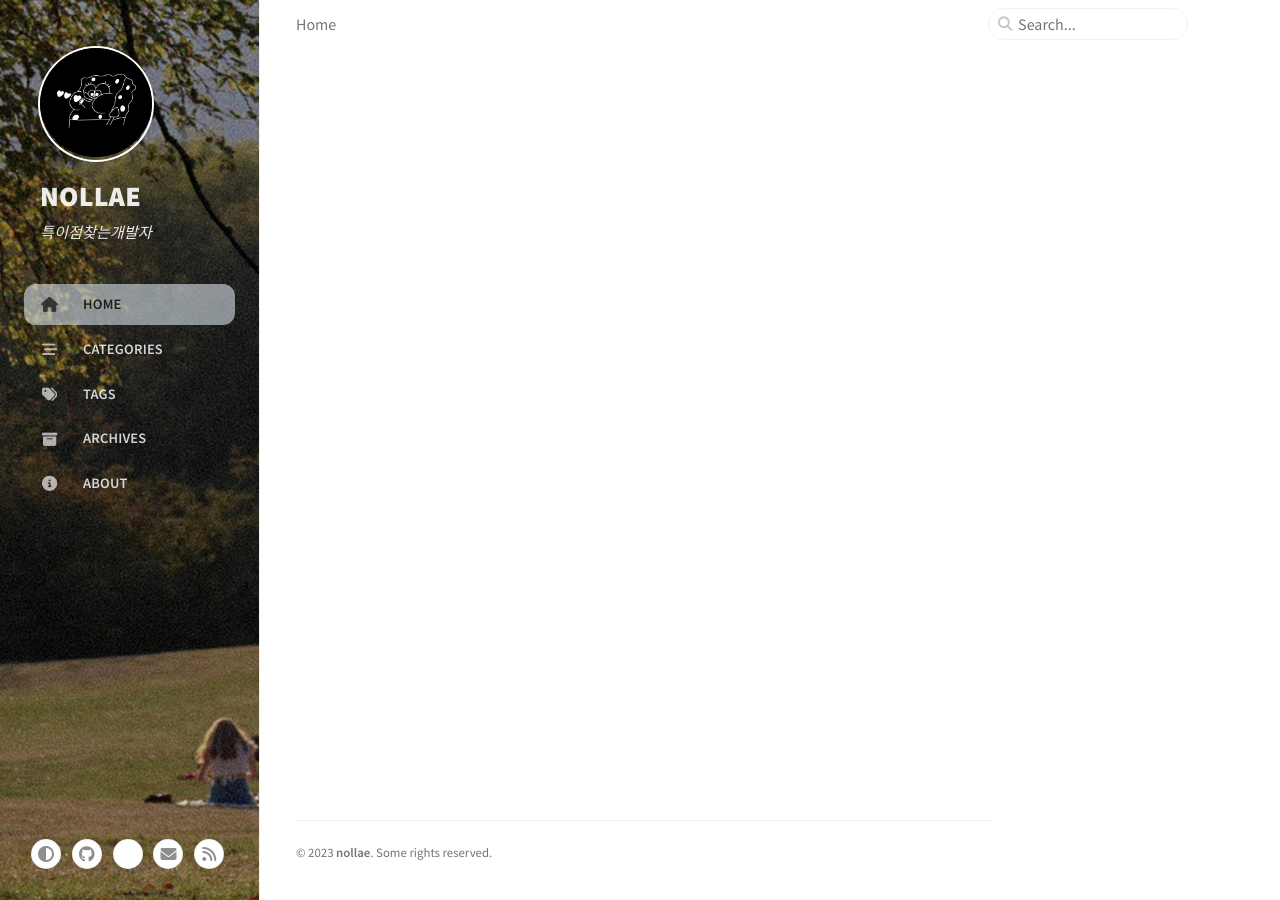
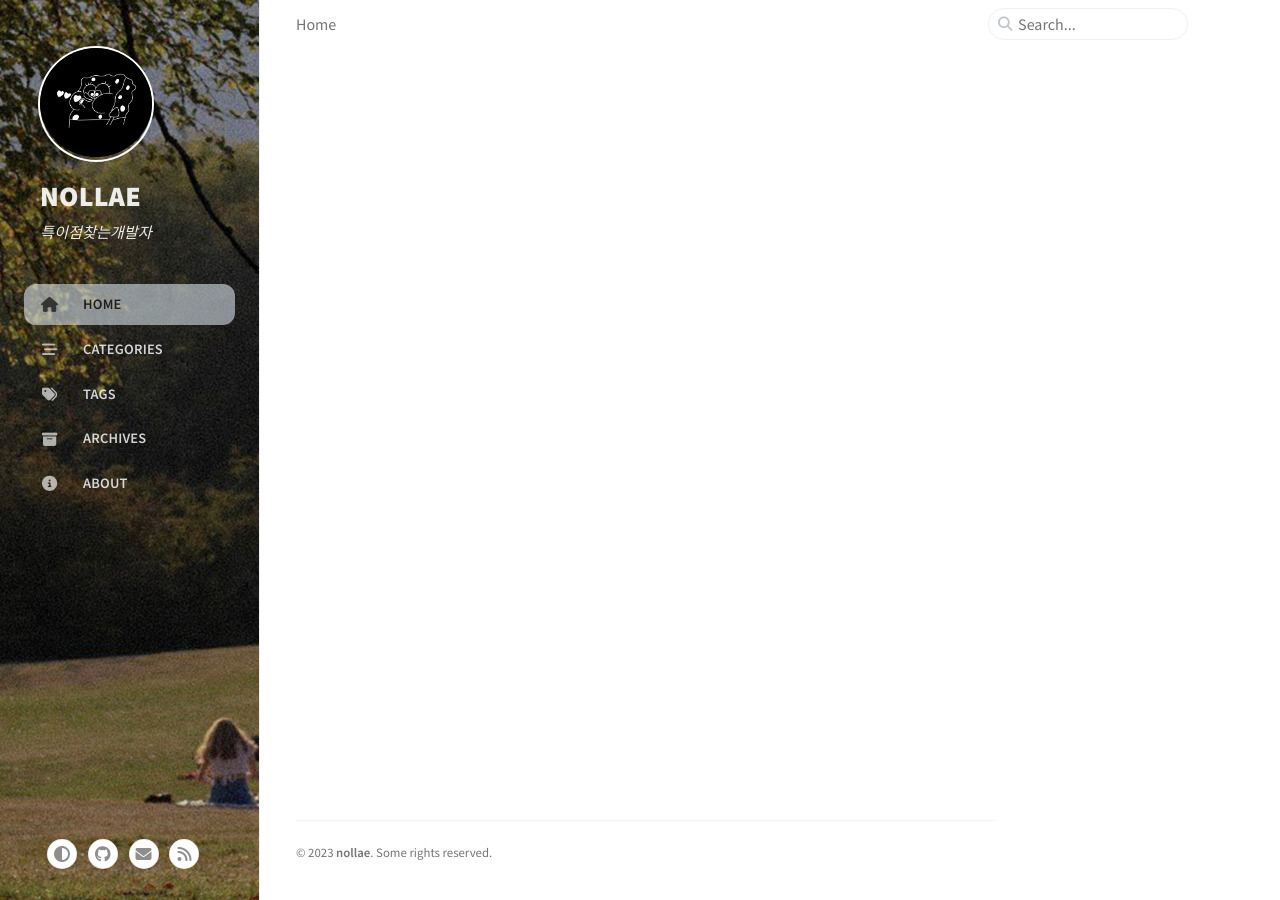
Before and after one commit to nollae/nollae.github.io, a Jekyll site: the page built from index.html, in a window 1280 px wide. Built offline with Jekyll 4.4.1, drawn with Linux system fonts in a browser that asks for light colours; cached includes are drawn as plain includes.

Commit message:
update sidebar

```diff
--- a/_data/contact.yml
+++ b/_data/contact.yml
@@ -3,8 +3,8 @@
 - type: github
   icon: "fab fa-github"
 
-- type: twitter
-  icon: "fa-brands fa-x-twitter"
+# - type: twitter
+#   icon: "fa-brands fa-x-twitter"
 
 - type: email
   icon: "fas fa-envelope"
--- a/_includes/sidebar.html
+++ b/_includes/sidebar.html
@@ -48,7 +48,8 @@
     </ul>
   </nav>
 
-  <div class="sidebar-bottom d-flex flex-wrap  align-items-center w-100">
+  <div class="sidebar-bottom d-flex flex-wrap  align-items-center w-100"
+    style="padding-left: 3rem;">
     {% unless site.theme_mode %}
       <button type="button" class="mode-toggle btn" aria-label="Switch Mode">
         <i class="fas fa-adjust"></i>
```
